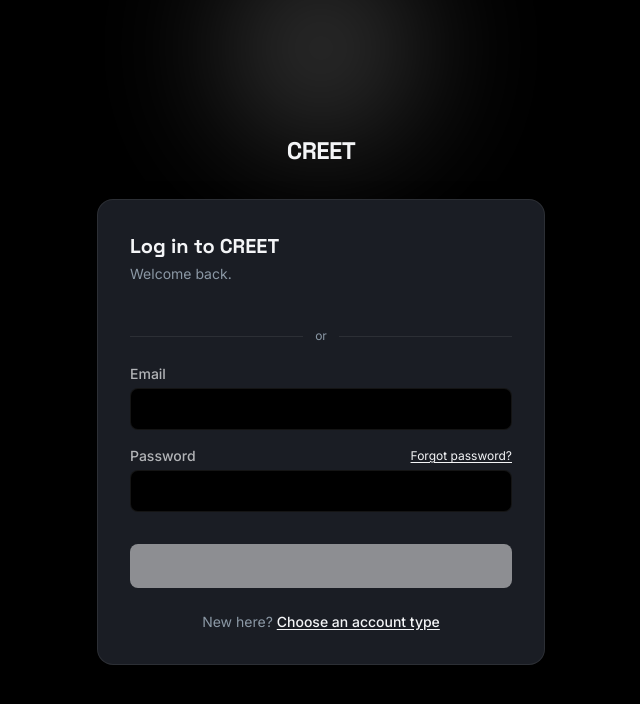
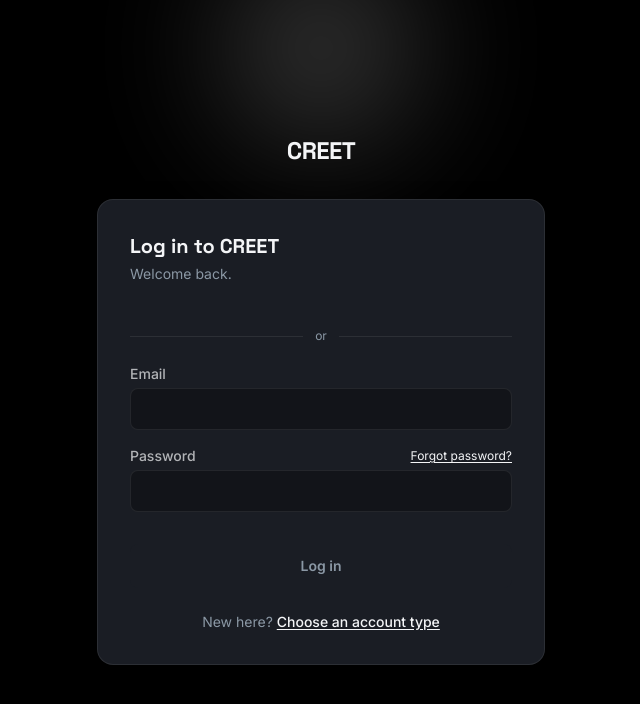
Before and after one commit to bensondivine64-create/creet, a Next.js app: page /login in a window 1280 px wide. Shown: the top 704 px of the page, without its empty margins (319-959 px from the left). Built offline with nearby package versions, Linux system fonts and the light colour scheme; no server answers.

Commit message:
Fix invisible disabled login button text and input contrast

```diff
--- a/src/app/(auth)/login/page.tsx
+++ b/src/app/(auth)/login/page.tsx
@@ -88,7 +88,7 @@ export default function LoginPage() {
             value={form.email}
             onChange={handleChange}
             required
-            className="w-full rounded-lg border border-line bg-paper px-3 py-2.5 text-sm text-fg placeholder:text-muted focus:outline-none focus:ring-2 focus:ring-white/30 focus:border-white/40 transition-colors"
+            className="w-full rounded-lg border border-line bg-black/30 px-3 py-2.5 text-sm text-fg placeholder:text-muted focus:outline-none focus:ring-2 focus:ring-white/30 focus:border-white/40 transition-colors"
           />
         </div>
         <div>
@@ -104,7 +104,7 @@ export default function LoginPage() {
             value={form.password}
             onChange={handleChange}
             required
-            className="w-full rounded-lg border border-line bg-paper px-3 py-2.5 text-sm text-fg placeholder:text-muted focus:outline-none focus:ring-2 focus:ring-white/30 focus:border-white/40 transition-colors"
+            className="w-full rounded-lg border border-line bg-black/30 px-3 py-2.5 text-sm text-fg placeholder:text-muted focus:outline-none focus:ring-2 focus:ring-white/30 focus:border-white/40 transition-colors"
           />
         </div>
 
@@ -113,7 +113,7 @@ export default function LoginPage() {
         <button
           type="submit"
           disabled={loading || !captchaToken}
-          className="w-full bg-blue disabled:opacity-50 active:scale-[0.98] transition-transform text-white text-sm font-semibold rounded-lg py-3"
+          className="w-full bg-blue disabled:bg-mist disabled:text-muted active:scale-[0.98] transition-transform text-white text-sm font-semibold rounded-lg py-3"
         >
           Log in
         </button>
```
